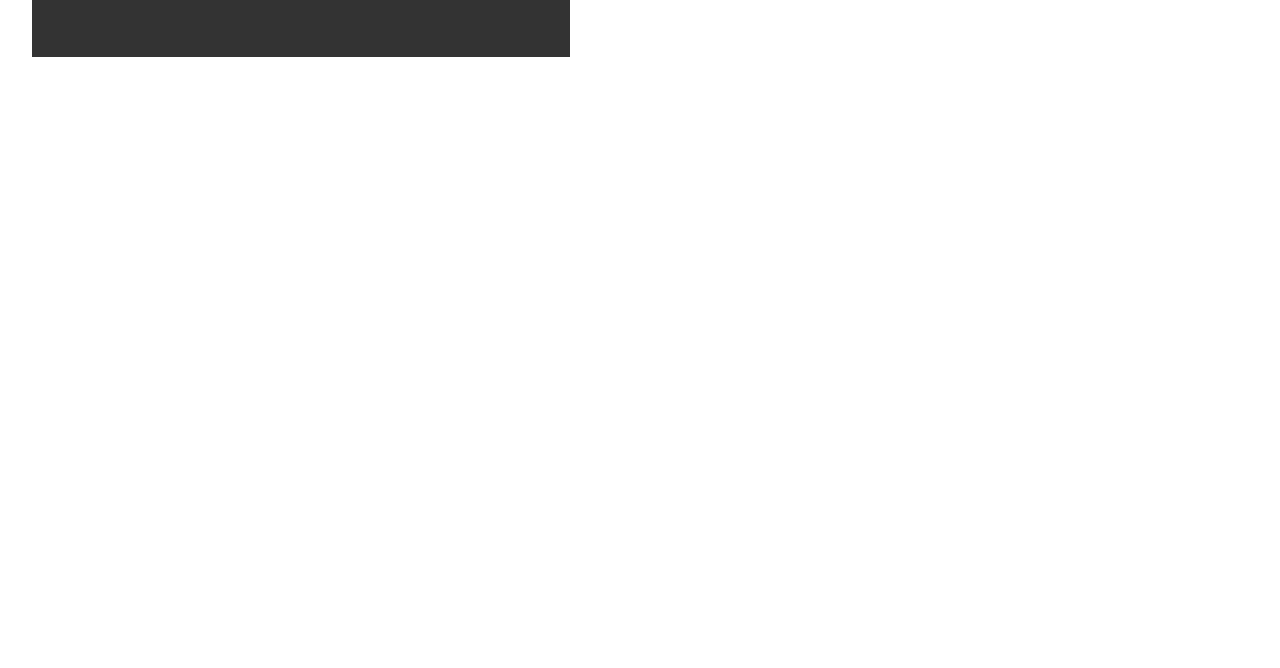
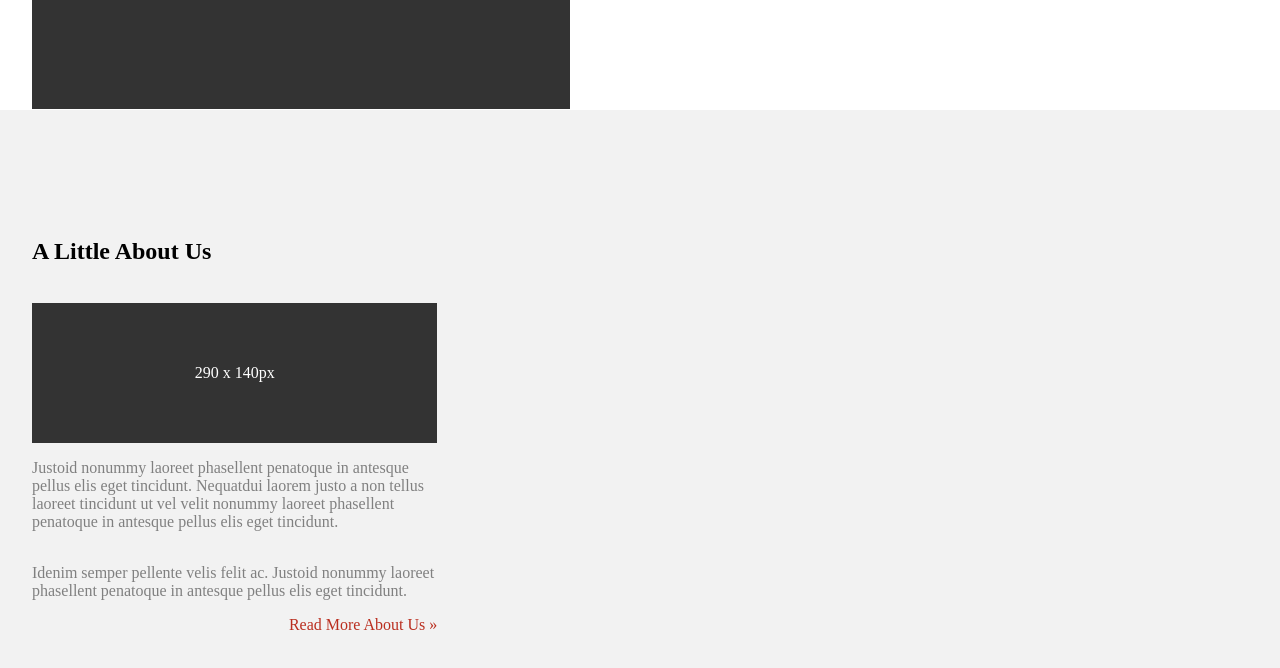
Before and after one commit to SakriyaDangol/M2D5A1, a plain HTML site: page index.html in a window 1280 px wide. Shown: the part 758-1426 px from the top of the page. Before the commit the page ends 867 px from the top, so only its background shows below. Drawn offline with Linux system fonts and the light colour scheme.

Commit message:
body commit

```diff
--- a/index.html
+++ b/index.html
@@ -112,6 +112,38 @@
 
         </div>
 
+        <div class="body-wrapper">
+
+            <div class="body-bg">
+
+                <div class="body-front">
+
+                    <p class="body-front-title">A Little About Us</p>
+
+                    <div class="body-front-image">
+                        290 x 140px
+                    </div>
+
+                    <p class="body-front-para-1">
+                        Justoid nonummy laoreet phasellent penatoque in antesque pellus elis eget tincidunt. Nequatdui laorem justo a non tellus laoreet tincidunt ut vel velit nonummy laoreet phasellent penatoque in antesque pellus elis eget tincidunt.
+                    </p>
+
+                    <p class="body-front-para-2">
+                        Idenim semper pellente velis felit ac. Justoid nonummy laoreet phasellent penatoque in antesque pellus elis eget tincidunt.
+                    </p>
+
+                    <p class="body-front-more">Read More About Us »</p>
+
+                </div>
+
+                <div class="body-middle"></div>
+
+                <div class="body-back"></div>
+
+            </div>
+
+        </div>
+
     </div>
 
 </body>
--- a/style.css
+++ b/style.css
@@ -1,5 +1,10 @@
 *{
     margin: 0%;
+}
+
+.page-wrapper{
+    display: flex;
+    flex-direction: column;
 }
 
 .header-wrapper{
@@ -158,6 +163,7 @@
     display: flex;
     margin: auto;
     margin-top: 3vw;
+    margin-bottom: 3vw;
     flex-wrap: wrap;
     justify-content: center;
 }
@@ -166,7 +172,7 @@
     background: #333333;
     color: white;
     width: 95vw;
-    height: 95vw;
+    height: 104vw;
     display: flex;
     align-items: center;
     justify-content: center;
@@ -195,6 +201,63 @@
     cursor: pointer;
 }
 
+.body-wrapper{
+    background: #f2f2f2;
+    width: 100%;
+    padding: 5vw 0;
+    margin-top: unset;
+}
+
+.body-bg{
+    width: 95%;
+    margin: auto;
+    display: flex;
+    flex-direction: column;
+    justify-content: space-between;
+}
+
+.body-front{
+    width: 100%;
+    padding: 5vw 0;
+}
+
+.body-front-title{
+    font-size: x-large;
+    font-weight: bold;
+    padding-bottom: 3vw;
+}
+
+.body-front-image{
+    background: #333333;
+    height: 140px;
+    color: white;
+    display: flex;
+    justify-content: center;
+    align-items: center;
+}
+
+.body-front-para-1, .body-front-para-2{
+    padding: 4% 0;
+    color: grey;
+}
+
+.body-front-more{
+    display: flex;
+    justify-content: flex-end;
+    color: #ba2e1f;
+}
+
+.body-middle{
+    background: turquoise;
+    width: 100%;
+    padding: 5vw 0;
+}
+
+.body-back{
+    background: violet;
+    width: 100%;
+    padding: 5vw 0;
+}
 
 
 
@@ -211,6 +274,7 @@
         display: flex;
         margin: auto;
         margin-top: 3vw;
+        margin-bottom: -3.8vw;
         flex-wrap: wrap;
         justify-content: space-between;
     }
@@ -219,7 +283,7 @@
         background: #333333;
         color: white;
         width: 40vw;
-        height: 40vw;
+        height: 44vw;
         display: flex;
         align-items: center;
         justify-content: center;
@@ -235,6 +299,33 @@
 
     #title{
         font-size: 370%;
+    }
+
+    .body-bg{
+        width: 95%;
+        margin: auto;
+        display: flex;
+        flex-direction: row;
+    }
+
+    .body-front{
+        width: 50px;
+        padding: 5vw 0;
+        flex-grow: 2;
+    }
+
+    .body-middle{
+        background: unset;
+        width: 50px;
+        padding: 5vw 0;
+        flex-grow: 2;
+    }
+
+    .body-back{
+        background: unset;
+        width: 50px;
+        padding: 5vw 0;
+        flex-grow: 2;
     }
 
 }
@@ -324,6 +415,7 @@
         display: flex;
         margin: auto;
         margin-top: 3vw;
+        margin-bottom: -3.9vw;
         flex-wrap: wrap;
         justify-content: space-between;
     }
@@ -332,7 +424,7 @@
         background: #333333;
         color: white;
         width: 42vw;
-        height: 42vw;
+        height: 46vw;
         display: flex;
         align-items: center;
         justify-content: center;
@@ -347,7 +439,7 @@
     }
 
     #title{
-        font-size: 650%;
+        font-size: 590%;
     }
 
     #title-desc{
```
Also changed, not shown: images/Composite Path.png (added).
